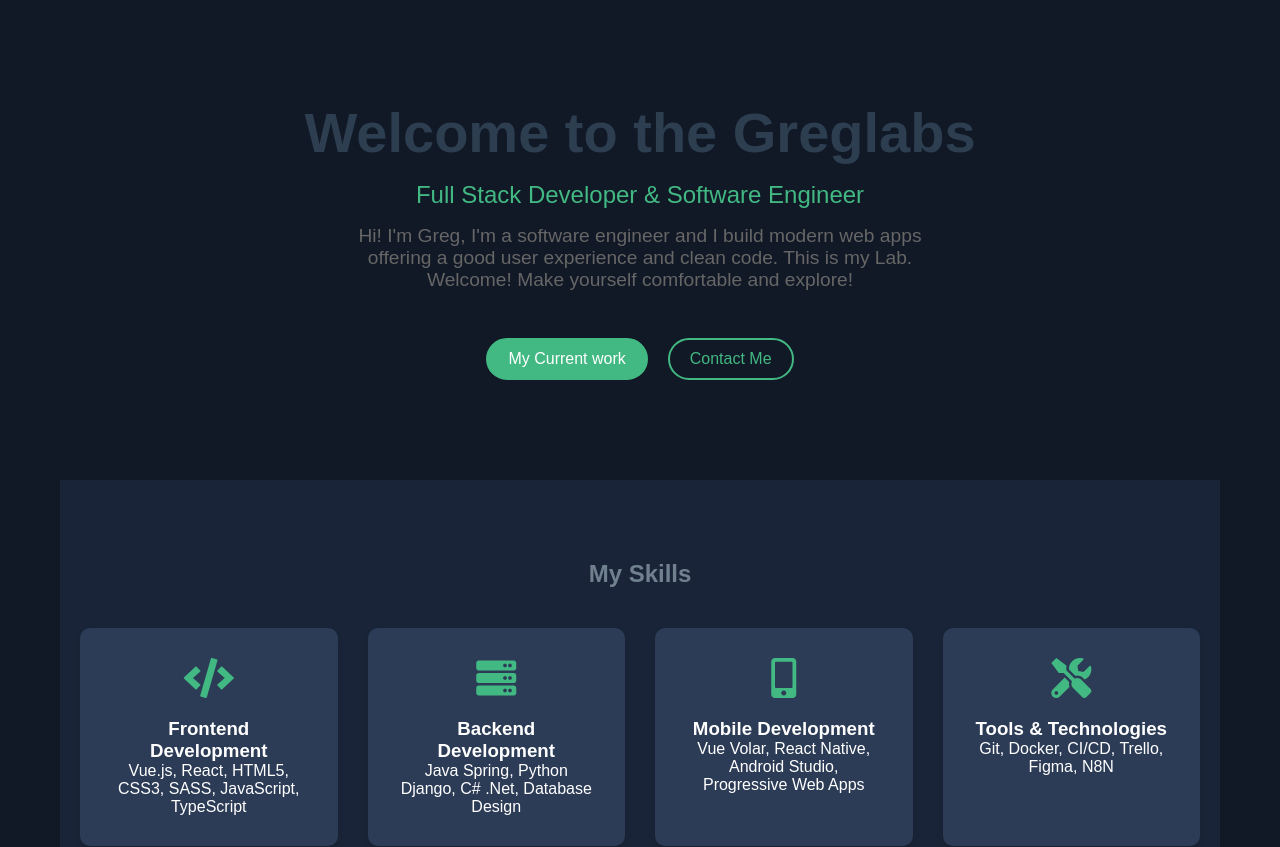
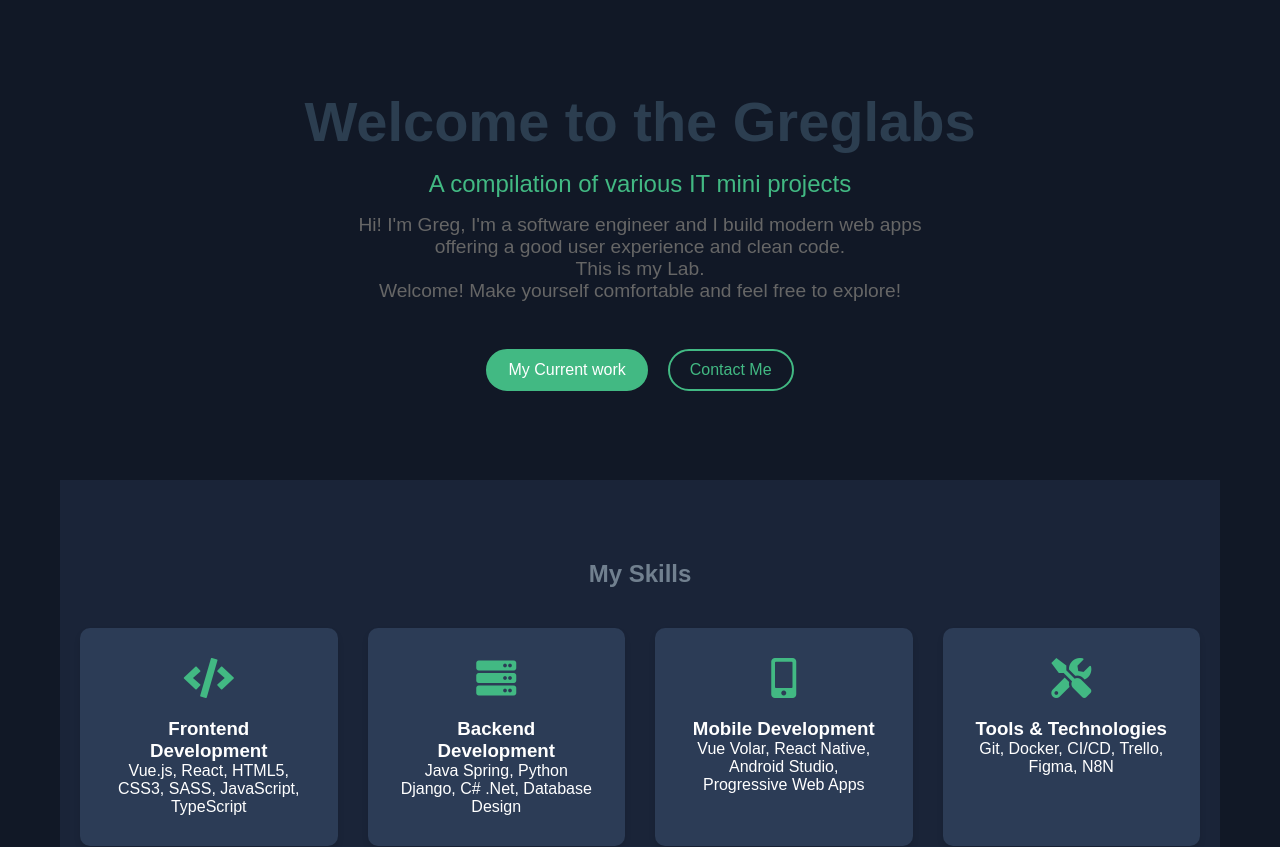
Before and after one commit to GregMarshall999/greglabs-plat, a Vue app: page / in a window 1280 px wide. Shown: the top 847 px of the page. Built offline with nearby package versions, Linux system fonts and the light colour scheme.

Commit message:
quick readme changes

```diff
--- a/src/views/HomePage.vue
+++ b/src/views/HomePage.vue
@@ -3,9 +3,11 @@
 		<section class="hero">
 			<div class="hero-content">
 				<h1>Welcome to the Greglabs</h1>
-				<p class="subtitle">Full Stack Developer & Software Engineer</p>
+				<p class="subtitle">A compilation of various IT mini projects</p>
 				<p class="description">
-					Hi! I'm Greg, I'm a software engineer and I build modern web apps offering a good user experience and clean code. This is my Lab. Welcome! Make yourself comfortable and explore!
+					Hi! I'm Greg, I'm a software engineer and I build modern web apps offering a good user experience and clean code. <br>
+					This is my Lab. <br>
+					Welcome! Make yourself comfortable and feel free to explore!
 				</p>
 				<div class="cta-buttons">
 					<RouterLink to="/movies" class="btn primary">My Current work</RouterLink>
```
Also changed, not shown: 2 other files (tests, documents, lock files or other folders).
